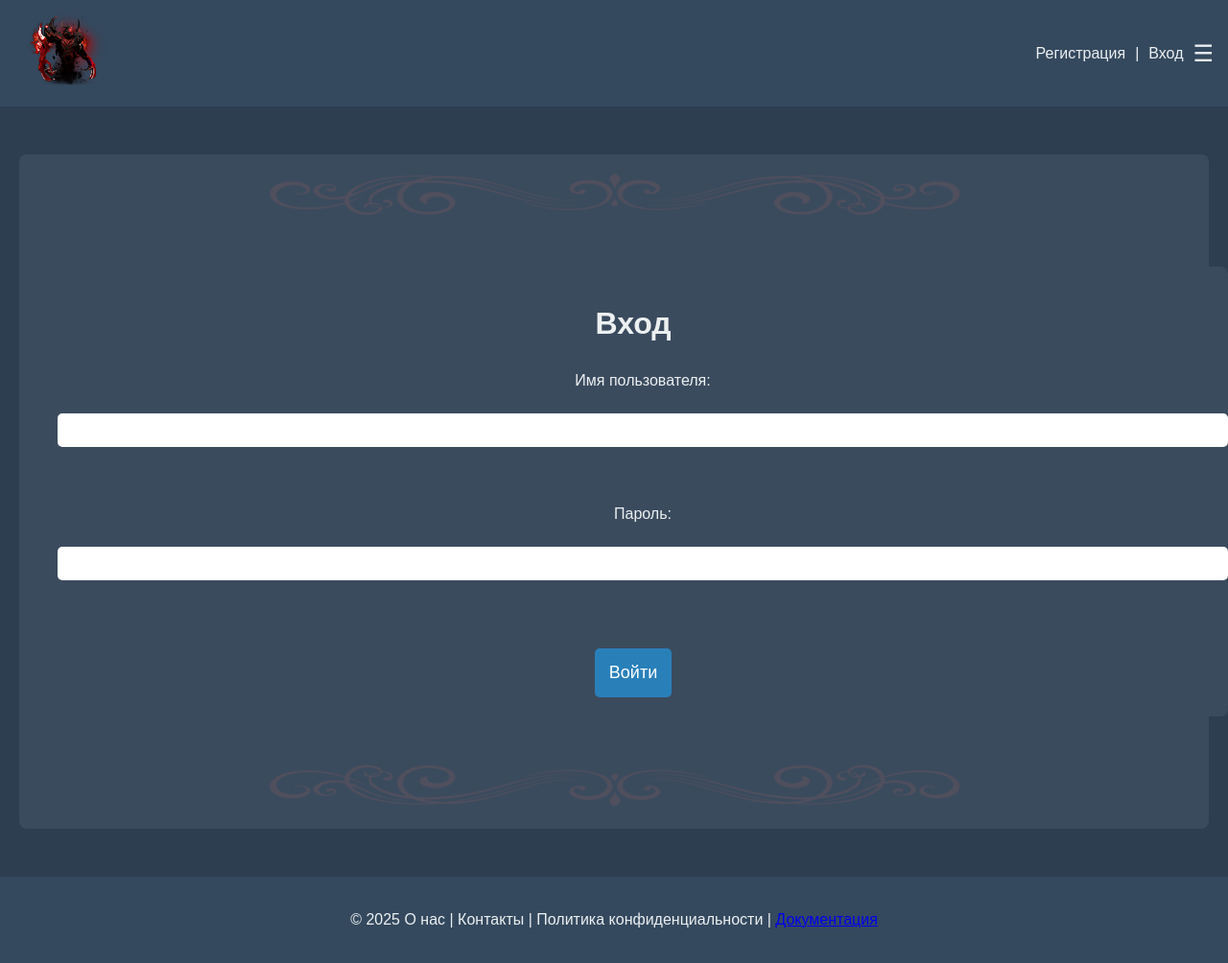
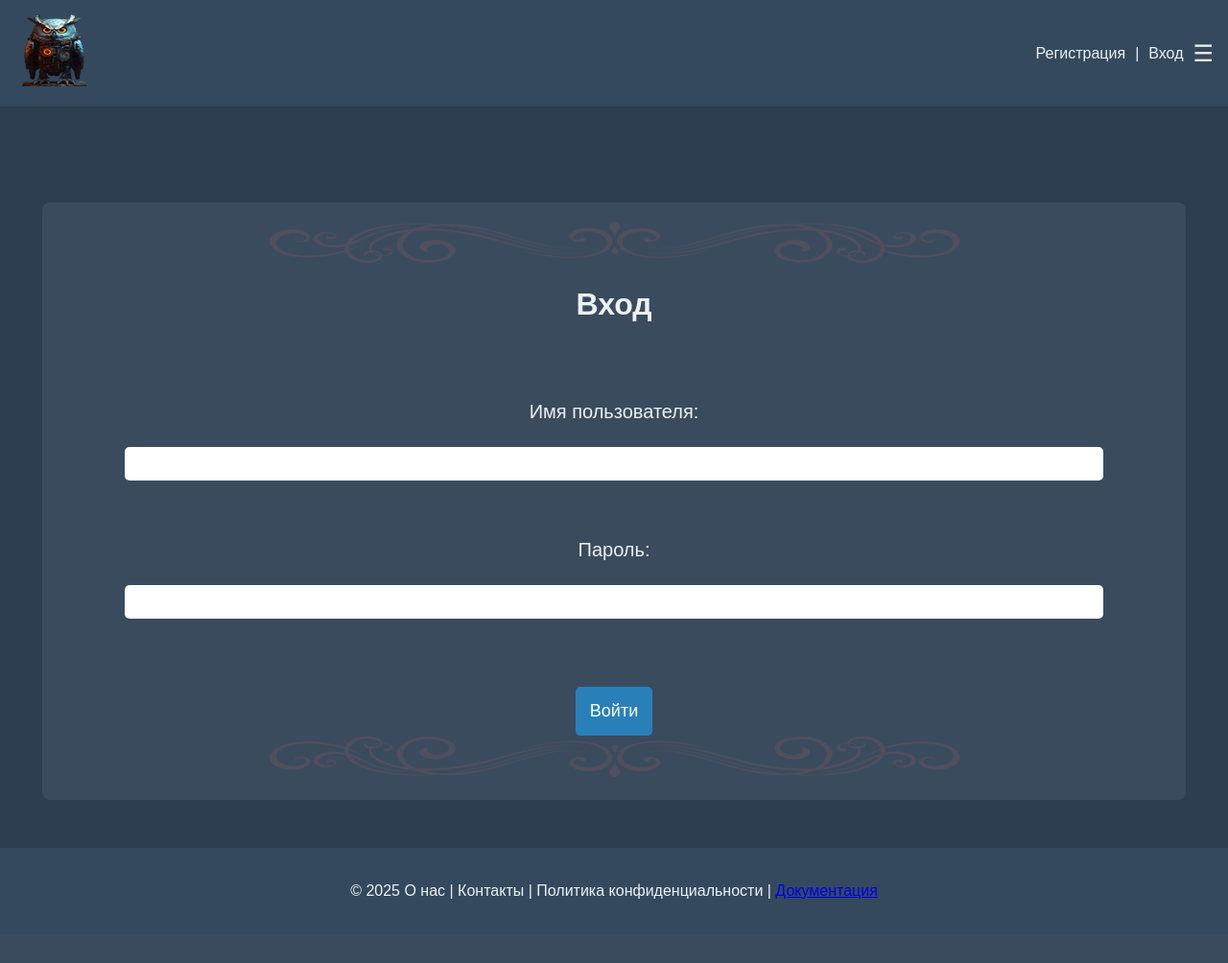
Before and after one commit to Vaanry/dnd, a Python web app: template templates/login.html in a window 1280 px wide. Shown: the whole page at 96% size. After the commit the page ends 937 px from the top, so only its background shows below. Run offline with Jinja, Linux system fonts and the light colour scheme; the template is opened without the code that fills it, so the values that code supplies are empty.

Commit message:
now good styles footer header

```diff
--- a/static/style/styles.css
+++ b/static/style/styles.css
@@ -1,18 +1,28 @@
 body {
+    display: flex;
+    flex-direction: column;
     font-family: Arial, sans-serif;
     background-color: #2c3e50;
     color: #ecf0f1;
     margin: 0;
     padding: 0;
     text-align: center;
+    min-height: 100vh;
 }
 
-header {
+header,
+footer {
     display: flex;
+    align-items: center;
     justify-content: space-between;
-    align-items: center;
     padding: 15px;
     background-color: #34495e;
+}
+
+footer {
+    flex-direction: column;
+    margin-top: auto;
+    padding: 20px;
 }
 
 .logo a {
@@ -38,12 +48,32 @@ header {
     cursor: pointer;
 }
 
+.main {
+    display: flex;
+    justify-content: center;
+    align-items: center;
+    flex-direction: column;
+    margin-top: 50px;
+    width: 100%;
+}
+
 .container {
     width: 1200px;
-    margin: 50px auto;
+    max-width: 90%;
     padding: 20px;
     background-color: #3b4b5e;
     border-radius: 8px;
+    margin: 50px auto;
+    position: relative;
+    min-height: 50vh;
+    display: flex;
+    flex-direction: column;
+}
+
+.container-fluid {
+    flex-grow: 1;
+    width: 100%;
+    height: 100%;
 }
 
 .character-creation {
@@ -82,8 +112,22 @@ button {
     border-radius: 5px;
 }
 
-footer {
+.registration-form {
+    display: flex;
+    flex-direction: column;
+    align-items: center;
+    justify-content: center;
+    width: 1000px;
+    max-width: 90%;
     margin-top: 50px;
-    padding: 20px;
-    background-color: #34495e;
 }
+
+.registration-form label {
+    font-size: 20px;
+}
+
+.container_registration {
+    display: flex;
+    justify-content: center;
+    align-items: center;
+}
--- a/templates/login.html
+++ b/templates/login.html
@@ -1,16 +1,19 @@
 {% extends "main.html" %}
 
 {% block crud_container %}
-<div class="container">
-    <h1>{% if is_registration %}Регистрация{% else %}Вход{% endif %}</h1>
-    <form id="registration-form" class="registration-form" method="post" action="{% if is_registration %}/auth/registration/{% else %}/auth/login/{% endif %}">
+
+<h1>{% if is_registration %}Регистрация{% else %}Вход{% endif %}</h1>
+<div class="container_registration">
+    <form id="registration-form" class="registration-form" method="post"
+        action="{% if is_registration %}/auth/registration/{% else %}/auth/login/{% endif %}">
         <label for="username">Имя пользователя:</label>
-        <input type="text" id="username" name="username" required>
+        <input type="text" id="username" name="username" autocomplete="off" required>
         <br><br>
         <label for="password">Пароль:</label>
-        <input type="password" id="password" name="password" required>
+        <input type="password" id="password" name="password" autocomplete="off" required>
         <br><br>
-        <button type="submit" id="reg-button" class="submit-button">{% if is_registration %}Отправить{% else %}Войти{% endif %}</button>
+        <button type="submit" id="reg-button" class="submit-button">{% if is_registration %}Отправить{% else %}Войти{%
+            endif %}</button>
     </form>
 </div>
 {% endblock %}
--- a/templates/main.html
+++ b/templates/main.html
@@ -24,7 +24,7 @@
             {% endif %}
         </div>
     </header>
-    <main>
+    <main class="main">
         <div class="container">
             <div class="up_border"><img src="/static/images/up_border.png"></img></div>
             <div class="container-fluid">
@@ -34,7 +34,9 @@
             <div class="down_border"><img src="/static/images/down_border.png"></img></div>
     </main>
     <footer>
-        <p>&copy; 2025 О нас | Контакты | Политика конфиденциальности | <a href="/docs">Документация</a></p>
+        <div class="footer">
+            <p>&copy; 2025 О нас | Контакты | Политика конфиденциальности | <a href="/docs">Документация</a></p>
+            <div>
     </footer>
 </body>
 
```
Also changed, not shown: templates/index.html (+8 -6 lines), static/images/logo.png.
